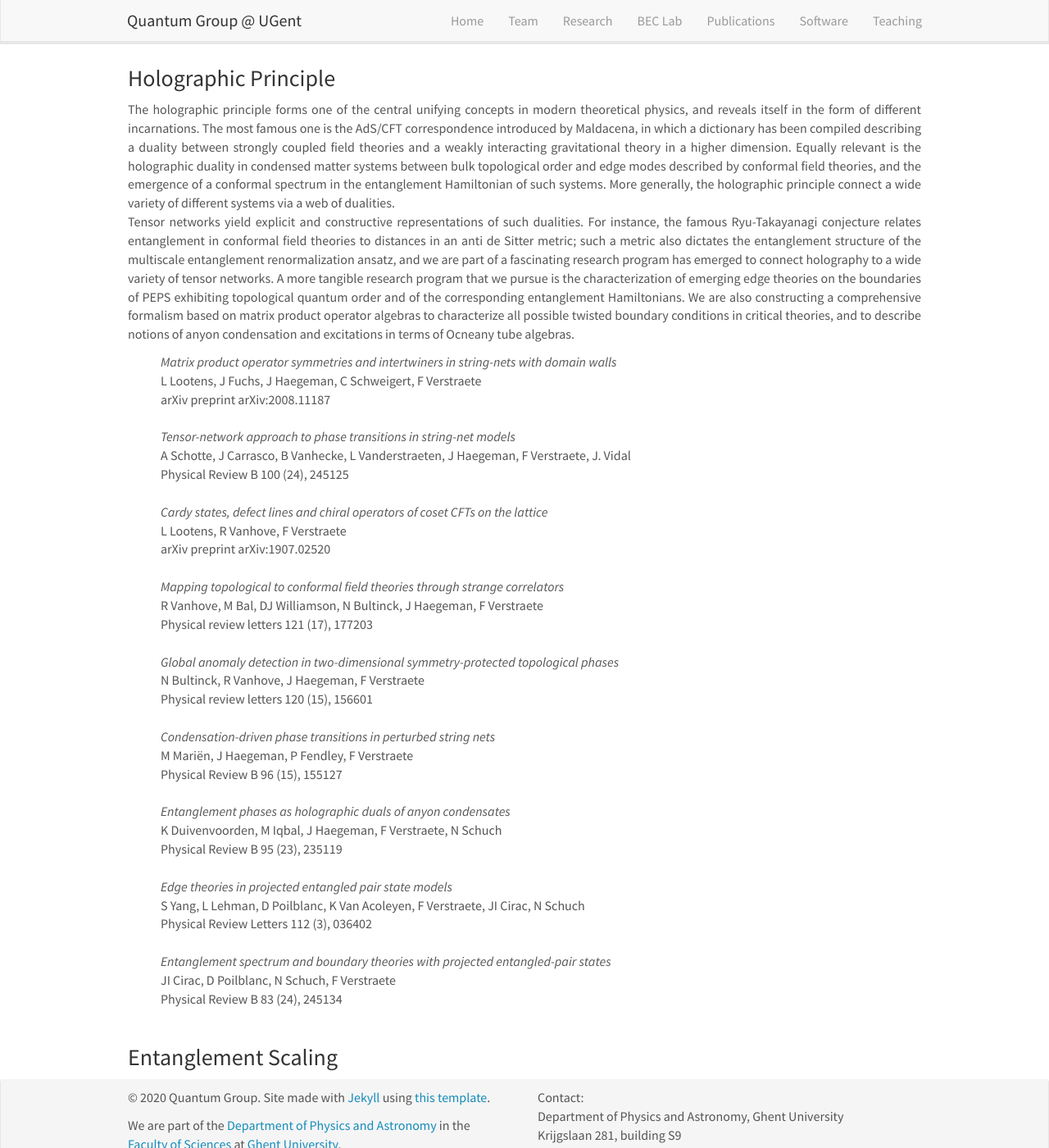
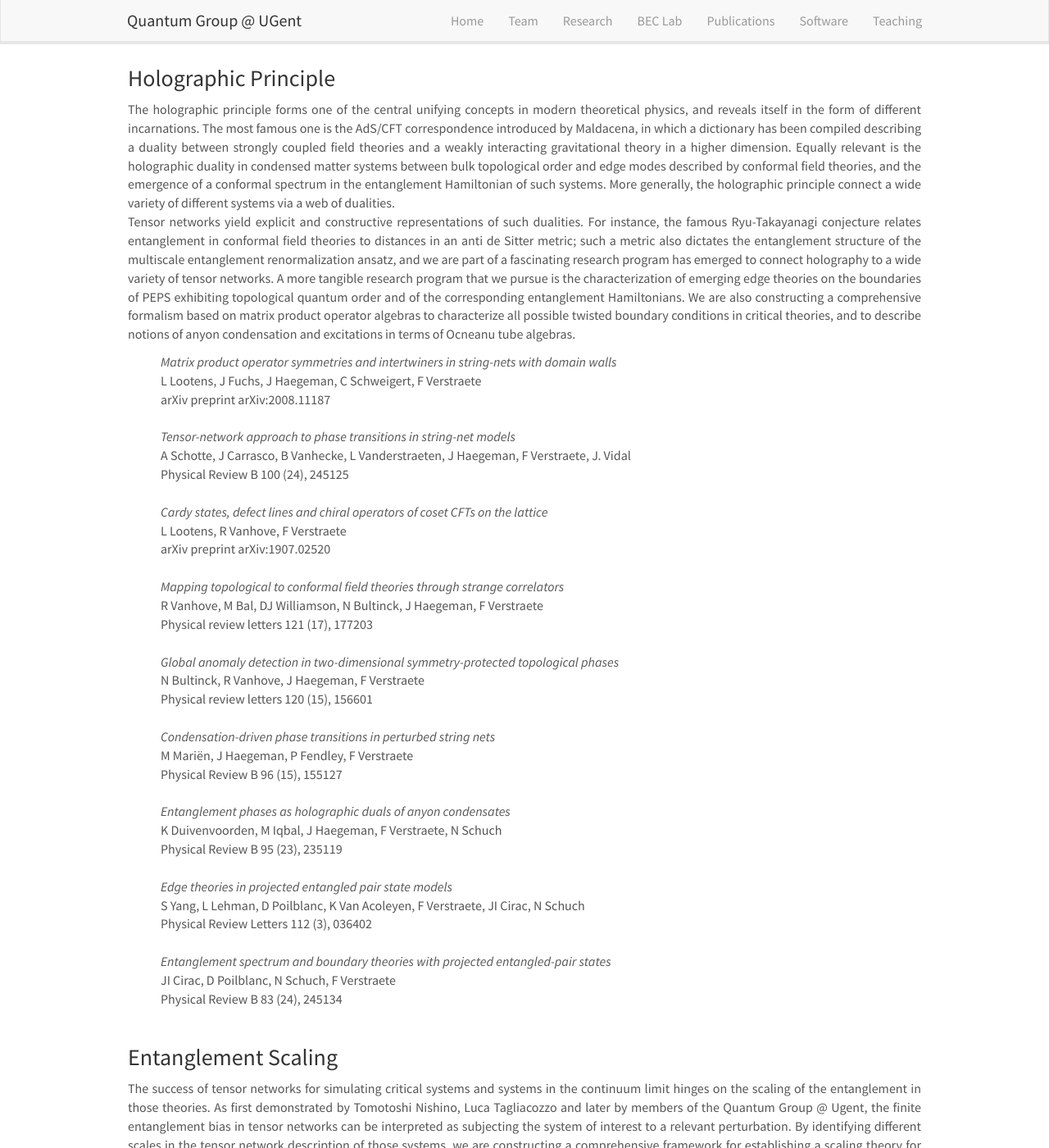
Before and after one commit to quantumghent/quantumghent.github.io, a Jekyll site: the page built from _pages/research.md, in a window 1280 px wide and 1400 px high, scrolled down 15674 px. Shown: the whole window at 82% size. Built offline with Jekyll 4.4.1, drawn with Linux system fonts in a browser that asks for light colours; nearby versions of some CDN libraries; some of the changed text lies outside the part shown.

Commit message:
Update research.md

```diff
--- a/_pages/research.md
+++ b/_pages/research.md
@@ -987,7 +987,7 @@
 <p style="text-align:justify">
 
 The holographic principle forms one of the central unifying concepts in modern theoretical physics, and reveals itself in the form of different incarnations. The most famous one is the AdS/CFT correspondence introduced by Maldacena, in which a dictionary has been compiled describing a duality between strongly coupled field theories and a weakly interacting gravitational theory in a higher dimension. Equally relevant is the holographic duality in condensed matter systems between bulk topological order and edge modes described by conformal field theories, and the emergence of a conformal spectrum in the entanglement Hamiltonian of such systems. More generally, the holographic principle connect a wide variety of different systems via a web of dualities.<br>
-Tensor networks yield explicit and constructive representations of such dualities. For instance, the famous Ryu-Takayanagi conjecture relates entanglement in conformal field theories to distances in an anti de Sitter metric; such a metric also dictates the entanglement structure of the multiscale entanglement renormalization ansatz, and we are part of a fascinating research program has emerged to connect holography to a wide variety of tensor networks. A more tangible research program that we pursue is the characterization of emerging edge theories on the boundaries of PEPS exhibiting topological quantum order and of  the corresponding entanglement Hamiltonians. We are also constructing a comprehensive formalism based on matrix product operator algebras to characterize all possible twisted boundary conditions in critical theories, and to describe notions of anyon condensation and excitations in terms of Ocneany tube algebras.
+Tensor networks yield explicit and constructive representations of such dualities. For instance, the famous Ryu-Takayanagi conjecture relates entanglement in conformal field theories to distances in an anti de Sitter metric; such a metric also dictates the entanglement structure of the multiscale entanglement renormalization ansatz, and we are part of a fascinating research program has emerged to connect holography to a wide variety of tensor networks. A more tangible research program that we pursue is the characterization of emerging edge theories on the boundaries of PEPS exhibiting topological quantum order and of  the corresponding entanglement Hamiltonians. We are also constructing a comprehensive formalism based on matrix product operator algebras to characterize all possible twisted boundary conditions in critical theories, and to describe notions of anyon condensation and excitations in terms of Ocneanu tube algebras.
 
 </p>
 
@@ -1037,6 +1037,44 @@
 
 ### Entanglement Scaling
 
+<p style="text-align:justify">
+
+The success of tensor networks for simulating critical systems and systems in the continuum limit hinges on the scaling of the entanglement in those theories. As first demonstrated by Tomotoshi Nishino, Luca Tagliacozzo and later by members of the Quantum Group @ Ugent, the finite entanglement bias in tensor networks can be interpreted as subjecting the system of interest to a relevant perturbation. By identifying different scales in the tensor network description of those systems, we are constructing a comprehensive framework for establishing a scaling theory for MPS, continuous MPS, PEPS and MERA. <br>
+Problems of particular interest to us are the one of simulating systems exhibiting Fermi surfaces using PEPS, as such systems violate the area law for the entanglement entropy, and the problem of establishing a scaling theory for systems exhibiting chiral edge modes, for which there exist topological obstructions. <br><br>
+
+
+</p>
+<p style="margin-left: 40px">
+
+<i> Resolving Fermi surfaces with tensor networks</i> <br>
+Q Mortier, N Schuch, F Verstraete, J Haegeman  <br>
+arXiv preprint arXiv:2008.11176 <br> <br>
+
+
+<i> Entanglement compression in scale space: From the multiscale entanglement renormalization ansatz to matrix product operators </i><br>
+K Van Acoleyen, A Hallam, M Bal, M Hauru, J Haegeman, F Verstraete <br>
+Physical Review B 102 (16), 165131 <br> <br>
+
+<i> Scaling hypothesis for matrix product states </i><br>
+B Vanhecke, J Haegeman, K Van Acoleyen, L Vanderstraeten, F. Verstraete <br>
+Physical Review Letters 123 (25), 250604 <br> <br>
+
+<i> Conformal data from finite entanglement scaling</i><br>
+V Stojevic, J Haegeman, IP McCulloch, L Tagliacozzo, F Verstraete<br>
+Physical Review B 91 (3), 035120<br><br>
+
+<i> Matrix product states for critical spin chains: Finite-size versus finite-entanglement scaling</i><br>
+B Pirvu, G Vidal, F Verstraete, L Tagliacozzo<br>
+Physical review b 86 (7), 075117<br><br>
+
+
+
+</p>
+
+
+
+
+
 
 <script type="text/javascript" async src="https://cdn.mathjax.org/mathjax/latest/MathJax.js?config=TeX-MML-AM_CHTML">
 </script>
```
